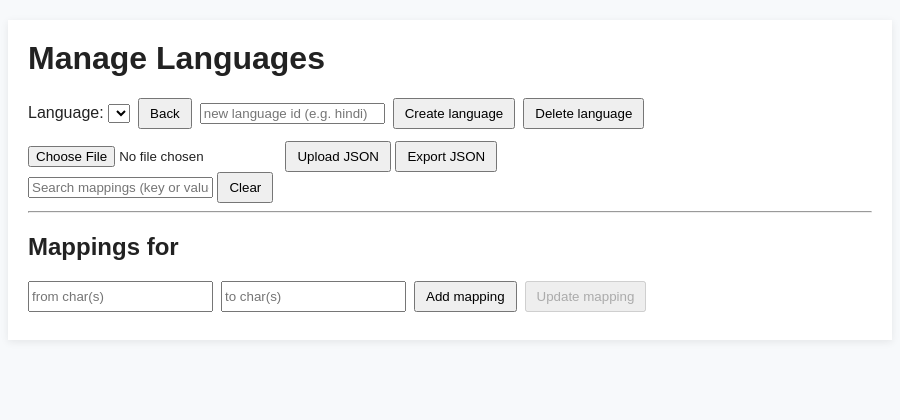
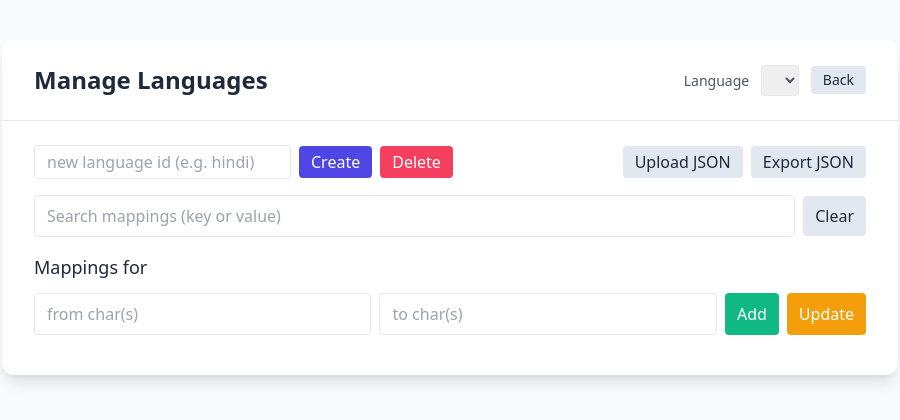
Before and after one commit to umeshbedi/unicode-converter, an Electron app: page manage.html in a window 900 px wide. Drawn offline with nearby package versions, Linux system fonts and the light colour scheme; no server answers.

Commit message:
UI added

```diff
--- a/manage.html
+++ b/manage.html
@@ -5,43 +5,55 @@
   <meta http-equiv="X-UA-Compatible" content="IE=edge" />
   <meta name="viewport" content="width=device-width, initial-scale=1.0" />
   <title>Manage Languages</title>
+  <script src="https://cdn.tailwindcss.com"></script>
   <link rel="stylesheet" href="styles.css">
 </head>
-<body>
-  <div class="container">
-    <h1>Manage Languages</h1>
-    <div class="controls">
-      <label>Language:
-        <select id="languageSelect"></select>
+<body class="bg-slate-50 text-slate-800">
+  <div class="max-w-4xl mx-auto mt-10">
+    <div class="bg-white shadow-lg rounded-xl overflow-hidden">
+      <div class="px-8 py-6 border-b">
+        <div class="flex items-center justify-between">
+          <h1 class="text-2xl font-semibold">Manage Languages</h1>
+          <div class="flex items-center gap-3">
+            <label class="text-sm text-slate-600">Language
+              <select id="languageSelect" class="ml-2 border rounded px-2 py-1 text-sm"></select>
             </label>
-      <button id="backBtn">Back</button>
-      <input id="newLanguageInput" placeholder="new language id (e.g. hindi)" />
-      <button id="createLangBtn">Create language</button>
-      <button id="deleteLangBtn">Delete language</button>
+            <button id="backBtn" class="text-sm bg-slate-200 hover:bg-slate-300 px-3 py-1 rounded">Back</button>
+          </div>
+        </div>
       </div>
 
-    <div class="upload">
-      <input id="fileInput" type="file" accept="application/json" />
-      <button id="uploadBtn">Upload JSON</button>
-      <button id="exportBtn">Export JSON</button>
+      <div class="px-8 py-6">
+        <div class="flex flex-col md:flex-row gap-4 mb-4">
+          <div class="flex items-center gap-2">
+            <input id="newLanguageInput" placeholder="new language id (e.g. hindi)" class="border rounded px-3 py-1" />
+            <button id="createLangBtn" class="bg-indigo-600 hover:bg-indigo-700 text-white px-3 py-1 rounded">Create</button>
+            <button id="deleteLangBtn" class="bg-rose-500 hover:bg-rose-600 text-white px-3 py-1 rounded">Delete</button>
           </div>
 
-    <div class="search">
-      <input id="searchInput" placeholder="Search mappings (key or value)" />
-      <button id="clearSearchBtn">Clear</button>
+          <div class="flex items-center gap-2 ml-auto">
+            <input id="fileInput" type="file" accept="application/json" class="hidden" />
+            <button id="uploadBtn" class="bg-slate-200 hover:bg-slate-300 px-3 py-1 rounded">Upload JSON</button>
+            <button id="exportBtn" class="bg-slate-200 hover:bg-slate-300 px-3 py-1 rounded">Export JSON</button>
+          </div>
         </div>
 
-    <hr />
-
-    <h2>Mappings for <span id="langLabel"></span></h2>
-    <div class="add">
-      <input id="fromInput" placeholder="from char(s)" />
-      <input id="toInput" placeholder="to char(s)" />
-      <button id="addMappingBtn">Add mapping</button>
-      <button id="updateMappingBtn" disabled>Update mapping</button>
+        <div class="flex items-center gap-2 mb-4">
+          <input id="searchInput" placeholder="Search mappings (key or value)" class="border rounded px-3 py-2 w-full" />
+          <button id="clearSearchBtn" class="bg-slate-200 hover:bg-slate-300 px-3 py-2 rounded">Clear</button>
         </div>
 
-    <div id="mappingsList"></div>
+        <h2 class="text-lg font-medium mb-3">Mappings for <span id="langLabel" class="font-semibold"></span></h2>
+        <div class="flex gap-2 mb-4">
+          <input id="fromInput" placeholder="from char(s)" class="border rounded px-3 py-2 w-1/2" />
+          <input id="toInput" placeholder="to char(s)" class="border rounded px-3 py-2 w-1/2" />
+          <button id="addMappingBtn" class="bg-emerald-500 hover:bg-emerald-600 text-white px-3 py-2 rounded">Add</button>
+          <button id="updateMappingBtn" disabled class="bg-amber-500 hover:bg-amber-600 text-white px-3 py-2 rounded">Update</button>
+        </div>
+
+        <div id="mappingsList" class="overflow-auto max-h-[360px]"></div>
+      </div>
+    </div>
   </div>
 
   <script src="manage.js"></script>
--- a/manage.js
+++ b/manage.js
@@ -20,12 +20,16 @@ function renderMappingsList() {
     return;
   }
   const table = document.createElement('table');
+  table.className = 'min-w-full divide-y divide-slate-100';
   keys.forEach(k=>{
     const tr = document.createElement('tr');
     const td1 = document.createElement('td'); td1.textContent = k;
+    td1.className = 'px-4 py-3 text-sm font-medium text-slate-800';
     const td2 = document.createElement('td'); td2.textContent = mappings[k];
-    const td3 = document.createElement('td');
+    td2.className = 'px-4 py-3 text-sm text-slate-600';
+    const td3 = document.createElement('td'); td3.className = 'px-4 py-3 text-right space-x-2';
     const edit = document.createElement('button'); edit.textContent = 'Edit';
+    edit.className = 'bg-indigo-500 hover:bg-indigo-600 text-white px-2 py-1 rounded text-sm';
     edit.onclick = ()=>{
       // populate inputs for editing
       $('fromInput').value = k;
@@ -35,6 +39,7 @@ function renderMappingsList() {
       const upd = $('updateMappingBtn'); if (upd) upd.disabled = false;
     };
     const del = document.createElement('button'); del.textContent = 'Delete';
+    del.className = 'bg-rose-500 hover:bg-rose-600 text-white px-2 py-1 rounded text-sm';
     del.onclick = async ()=>{
       delete mappings[k];
       await window.api.saveMappings(currentLang, mappings);
--- a/styles.css
+++ b/styles.css
@@ -1,11 +1,9 @@
-body{ font-family: Arial, Helvetica, sans-serif; background: #f7f9fb; color:#222; }
-.container{ max-width:900px; margin: 20px auto; background:#fff; padding:20px; box-shadow:0 2px 8px rgba(0,0,0,0.08); }
-h1{ margin-top:0 }
-.controls{ display:flex; gap:8px; align-items:center; margin-bottom:12px }
-.io{ display:flex; gap:8px; }
-textarea{ width:100%; height:150px; padding:8px; font-size:14px }
-.actions{ margin-top:8px }
-.add{ display:flex; gap:8px; margin-bottom:8px }
+/* Minimal custom styles — Tailwind handles the main look. */
+html,body{height:100%;}
 #mappingsList table{ width:100%; border-collapse:collapse }
-#mappingsList td{ padding:6px; border-bottom:1px solid #eee }
-button{ padding:6px 10px }
+#mappingsList td{ padding:10px; border-bottom:1px solid #eef2f7; }
+#mappingsList tr:nth-child(odd){ background: #ffffff }
+#mappingsList tr:nth-child(even){ background: #fbfdff }
+
+/* small helpers for file input fallback */
+.hidden{ display:none !important }
```
Also changed, not shown: index.html (+33 -31 lines). Lines whose indentation alone changed are shown as unchanged.
